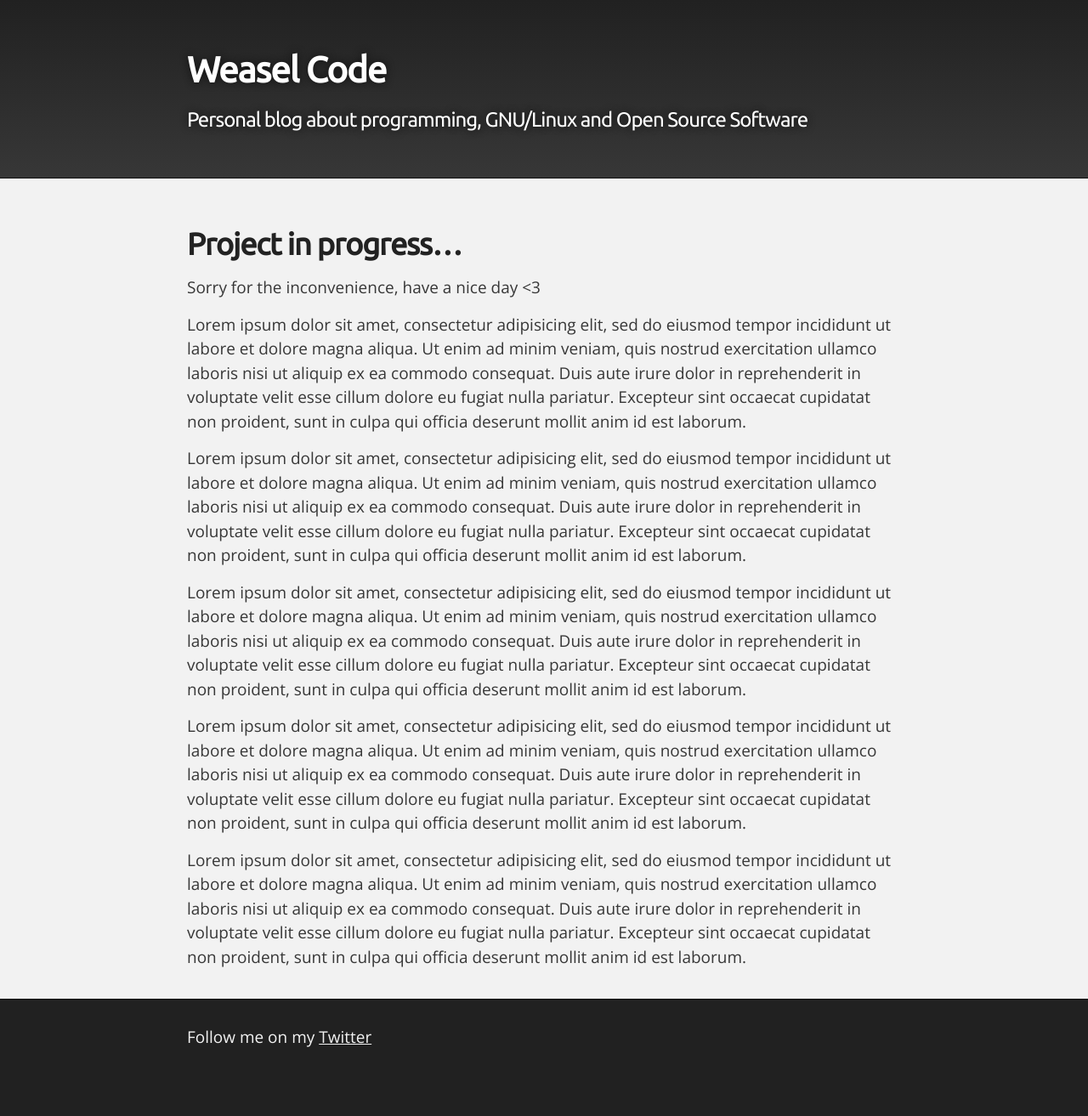
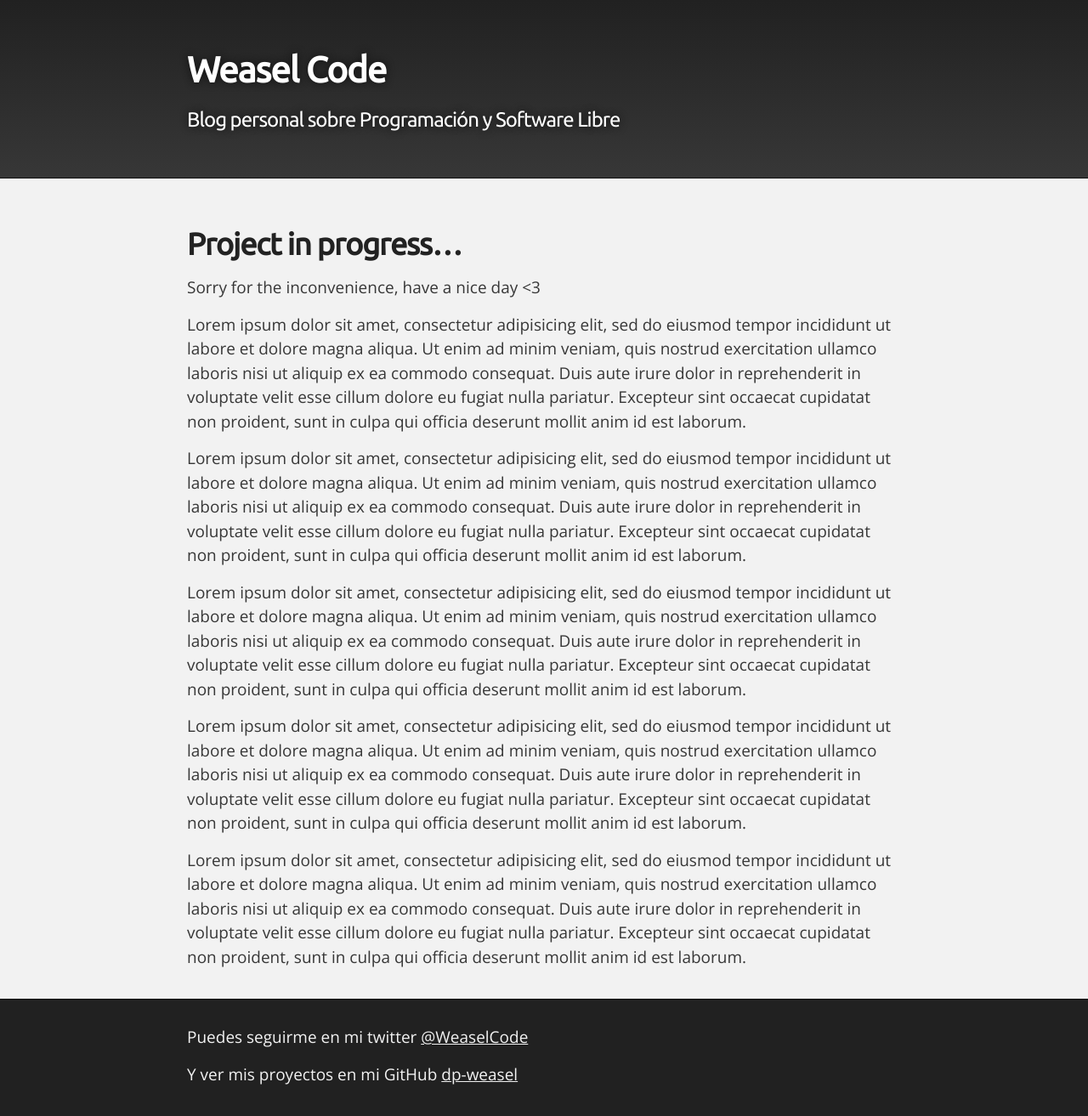
Before and after one commit to dp-weasel/WeaselCode, a Jekyll site: the page built from index.md, in a window 1280 px wide. Shown: the whole page at 85% size. Built offline with Jekyll 4.4.1, drawn with Linux system fonts in a browser that asks for light colours; our own code applies the rules of GitHub Pages for plain Markdown files; before the commit the page ends 1270 px from its top, so only the background shows below that.

Commit message:
Setting as Spanish blog

```diff
--- a/_config.yml
+++ b/_config.yml
@@ -1,25 +1,12 @@
 # Welcome to Jekyll!
-#
-# This config file is meant for settings that affect your whole blog, values
-# which you are expected to set up once and rarely edit after that. If you find
-# yourself editing this file very often, consider using Jekyll's data files
-# feature for the data you need to update frequently.
-#
-# For technical reasons, this file is *NOT* reloaded automatically when you use
-# 'bundle exec jekyll serve'. If you change this file, please restart the server process.
 
-# Site settings
-# These are used to personalize your new site. If you look in the HTML files,
-# you will see them accessed via {{ site.title }}, {{ site.email }}, and so on.
-# You can create any custom variable you would like, and they will be accessible
-# in the templates via {{ site.myvariable }}.
 title: Weasel Code
 email: luis.rph@protonmail.com
 lang: es
-description: >- # this means to ignore newlines until "baseurl:"
-  Personal blog about programming, GNU/Linux and Open Source Software
-baseurl: "" # the subpath of your site, e.g. /blog
-url: "www.weaselcode.com" # the base hostname & protocol for your site, e.g. http://example.com
+description: >-
+  Blog personal sobre Programación y Software Libre
+baseurl: ""
+url: "www.weaselcode.com"
 twitter_username: WeaselCode
 github_username:  dp-weasel
 
@@ -28,15 +15,3 @@ markdown: kramdown
 theme: jekyll-theme-slate
 plugins:
   - jekyll-feed
-
-# Exclude from processing.
-# The following items will not be processed, by default. Create a custom list
-# to override the default setting.
-# exclude:
-#   - Gemfile
-#   - Gemfile.lock
-#   - node_modules
-#   - vendor/bundle/
-#   - vendor/cache/
-#   - vendor/gems/
-#   - vendor/ruby/
--- a/_layouts/default.html
+++ b/_layouts/default.html
@@ -1,5 +1,5 @@
 <!DOCTYPE html>
-<html lang="{{ site.lang | default: "en-US" }}">
+<html lang="{{ site.lang }}">
 
   <head>
     <meta charset='utf-8'>
@@ -32,8 +32,11 @@
     <!-- FOOTER  -->
     <div id="footer_wrap" class="outer">
       <footer class="inner">
-        <p class="copyright">Follow me on my
-          <a href="https://twitter.com/{{ site.twitter_username }}">Twitter</a>
+        <p class="copyright"> Puedes seguirme en mi twitter
+	<a href="https://twitter.com/{{ site.twitter_username }}">@{{ site.twitter_username }}</a>
+        </p>
+        <p class="copyright"> Y ver mis proyectos en mi GitHub
+	<a href="https://github.com/{{ site.github_username }}">{{ site.github_username }}</a>
         </p>
       </footer>
     </div>
```
